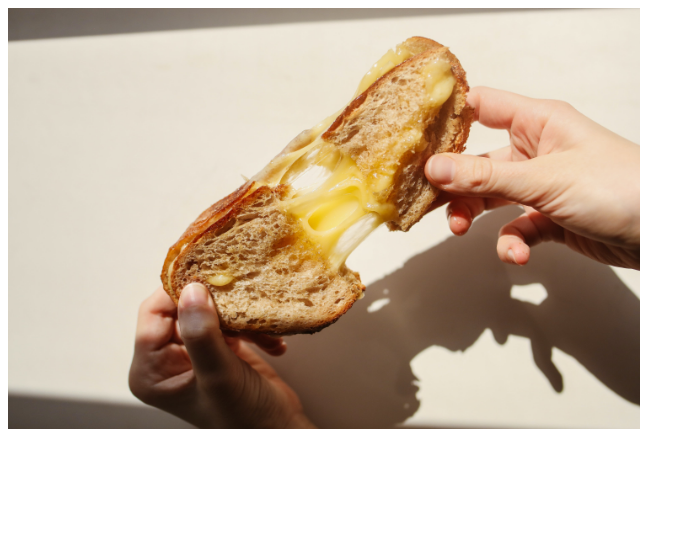
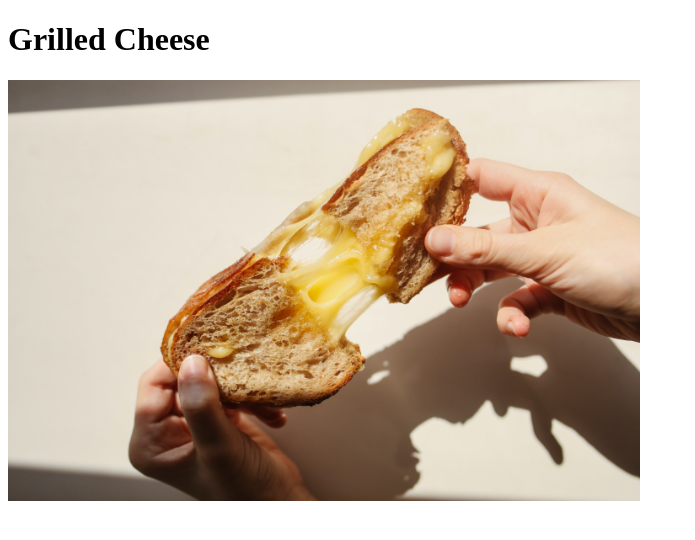
Before and after one commit to ChewingTabasco/odin-recipes-v2, a plain HTML site: page recipes/grilled-cheese.html in a window 1280 px wide. Shown: the whole page, without its empty margins (0-695 px from the left). Drawn offline with Linux system fonts and the light colour scheme.

Commit message:
Add 'Grilled Cheese' header to grilled cheese page

```diff
--- a/recipes/grilled-cheese.html
+++ b/recipes/grilled-cheese.html
@@ -7,6 +7,7 @@
     <title>Grilled Cheese</title>
   </head>
   <body>
+    <h1>Grilled Cheese</h1>
     <img
       src="../images/grilled-cheese-img.jpg"
       alt="an image of grilled cheese"
```
